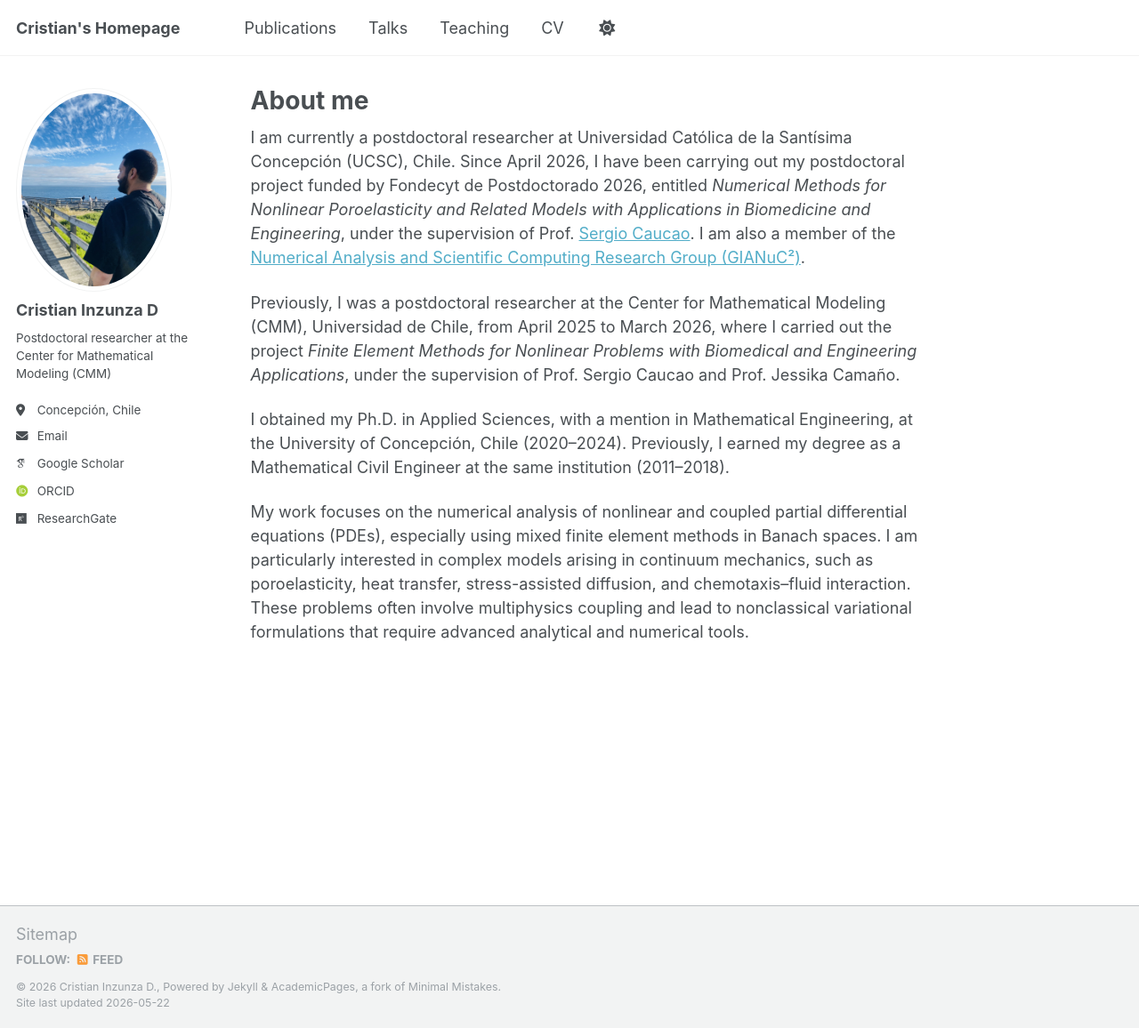
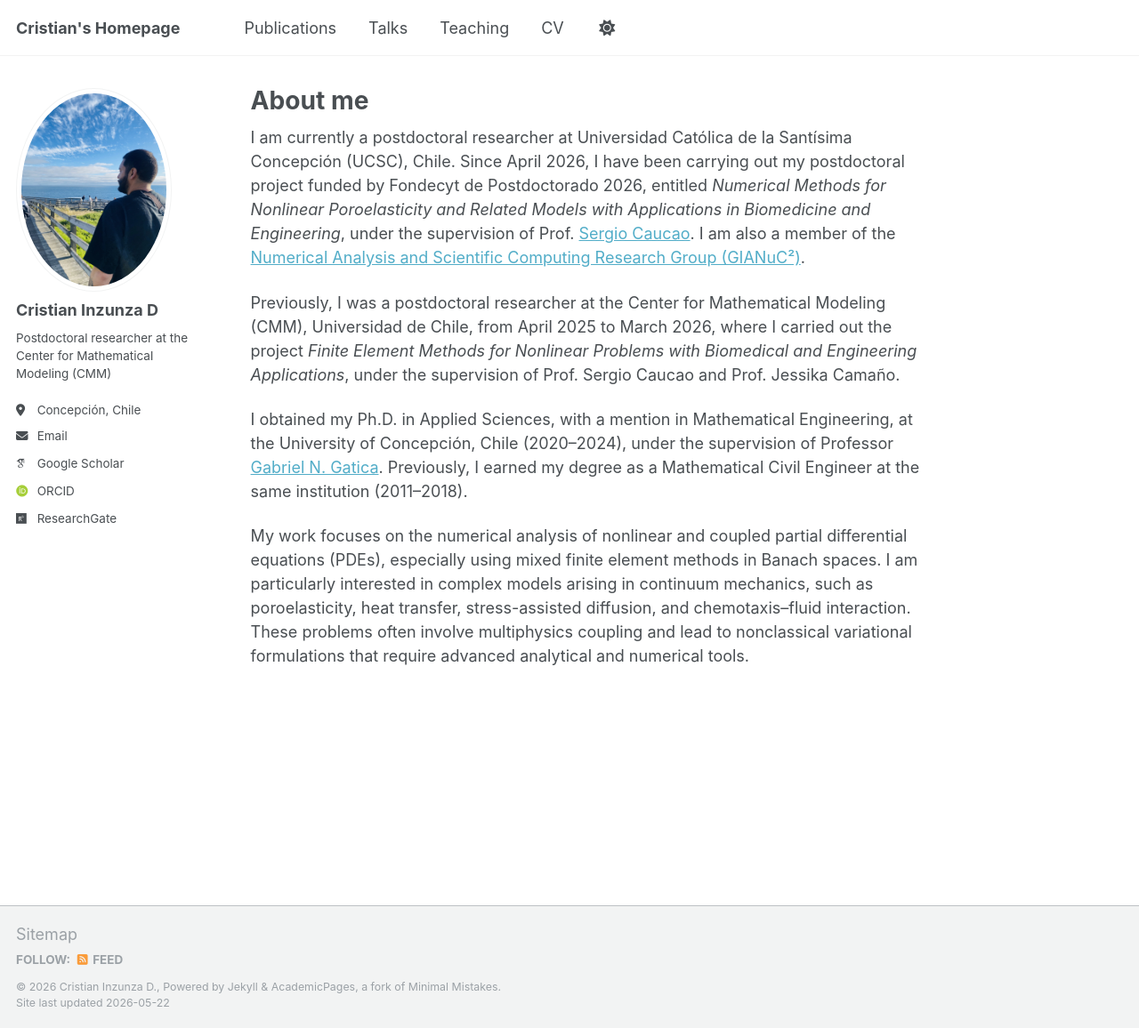
Before and after one commit to Crinzunza/crinzunza.github.io, a Jekyll site: the page built from _pages/about.md, in a window 1280 px wide and 1156 px high. Shown: the whole window at 89% size. Built offline with Jekyll 4.4.1, drawn with Linux system fonts in a browser that asks for light colours; some web fonts are replaced.

Commit message:
Update academic background in about.md
Added supervision details for Ph.D. and updated degree information.

```diff
--- a/_pages/about.md
+++ b/_pages/about.md
@@ -14,7 +14,7 @@ I am currently a postdoctoral researcher at Universidad Católica de la Santísi
 Previously, I was a postdoctoral researcher at the Center for Mathematical Modeling (CMM), Universidad de Chile, from April 2025 to March 2026, where I carried out the project <em>Finite Element Methods for Nonlinear Problems with Biomedical and Engineering Applications</em>, under the supervision of Prof. Sergio Caucao and Prof. Jessika Camaño.
 
 <p>
-I obtained my Ph.D. in Applied Sciences, with a mention in Mathematical Engineering, at the University of Concepción, Chile (2020–2024). Previously, I earned my degree as a Mathematical Civil Engineer at the same institution (2011–2018).
+I obtained my Ph.D. in Applied Sciences, with a mention in Mathematical Engineering, at the University of Concepción, Chile (2020–2024), under the supervision of Professor <a href="https://www.ci2ma.udec.cl/ggatica/">Gabriel N. Gatica</a>. Previously, I earned my degree as a Mathematical Civil Engineer at the same institution (2011–2018).
 </p>
 
 <p>
```
